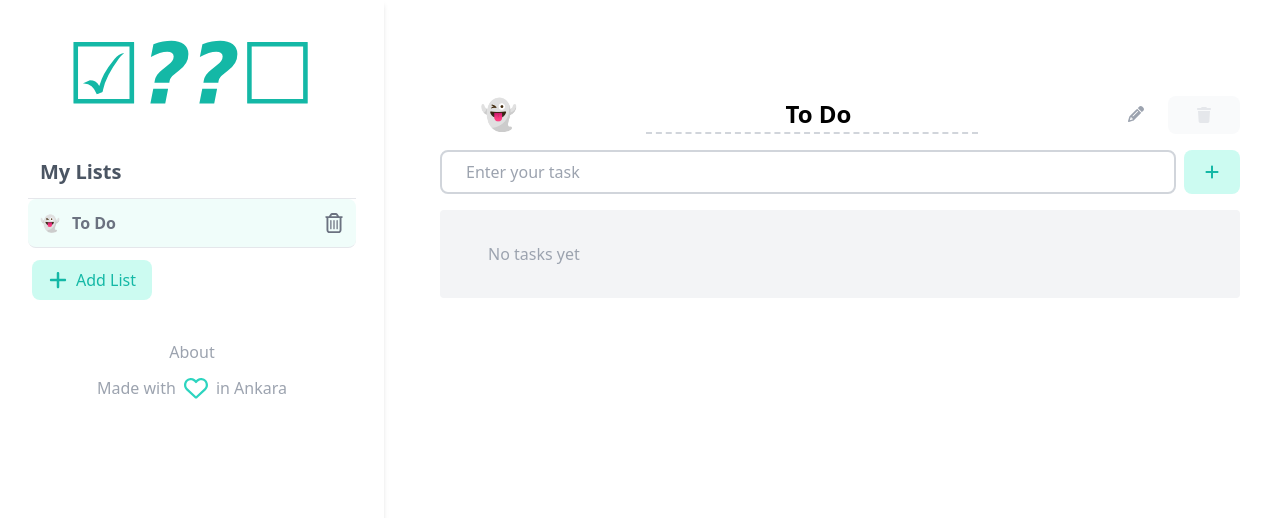
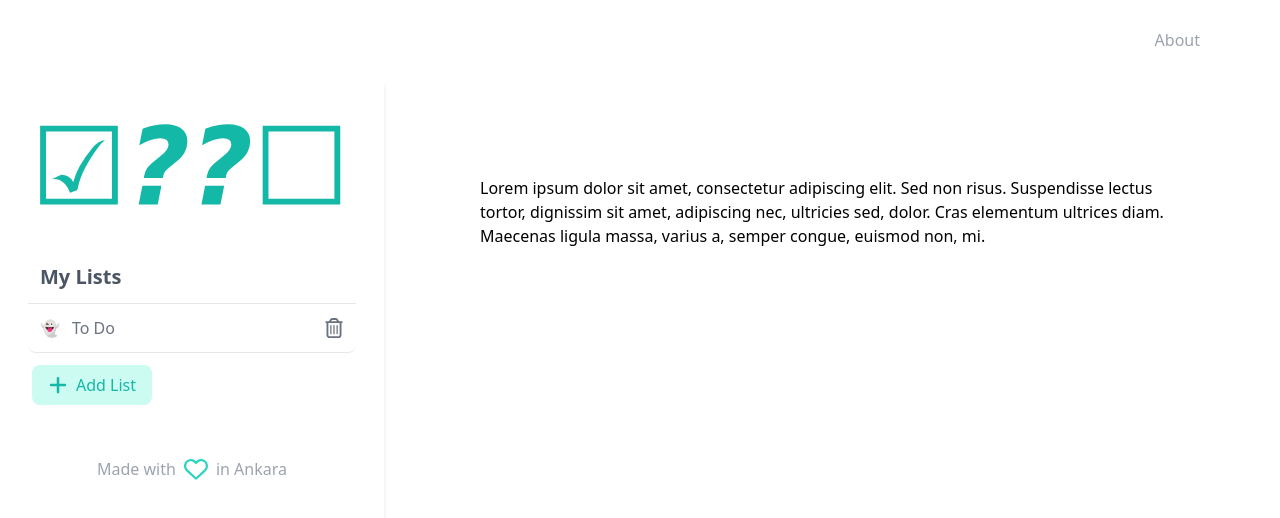
Before and after one commit to berkziya/project-todo-frontend, a React (Vite) app: page /project-todo-frontend/about in a window 1280 px wide. Before the commit this address led to /project-todo-frontend/0. Shown: the top 518 px of the page. Built offline with nearby package versions, Linux system fonts and the light colour scheme.

Commit message:
feat: about section

```diff
--- a/package.json
+++ b/package.json
@@ -12,10 +12,12 @@
   "dependencies": {
     "@reduxjs/toolkit": "^2.2.6",
     "autoprefixer": "^10.4.19",
+    "leaflet": "^1.9.4",
     "postcss": "^8.4.39",
     "react": "^18.3.1",
     "react-dom": "^18.3.1",
     "react-icons": "^5.2.1",
+    "react-leaflet": "^4.2.1",
     "react-redux": "^9.1.2",
     "react-router-dom": "^6.24.1",
     "tailwindcss": "^3.4.4"
--- /dev/null
+++ b/src/About.jsx
@@ -0,0 +1,35 @@
+import React from 'react';
+import CombinedUi from './shared/components/CombinedUi.jsx';
+import { MapContainer, TileLayer, Marker } from 'react-leaflet';
+
+export const About = () => {
+  return (
+    <div>
+      <CombinedUi>
+        <div className='flex flex-col justify-center space-x-0 md:space-x-10'>
+          <div className='m-10'>
+            <p>
+              Lorem ipsum dolor sit amet, consectetur adipiscing elit. Sed non
+              risus. Suspendisse lectus tortor, dignissim sit amet, adipiscing
+              nec, ultricies sed, dolor. Cras elementum ultrices diam. Maecenas
+              ligula massa, varius a, semper congue, euismod non, mi.
+            </p>
+          </div>
+          <div className='m-10'>
+            {/* <MapContainer
+              center={[39.88862264135726, 32.79667159698546]}
+              zoom={13}
+              scrollWheelZoom={false}
+            >
+              <TileLayer
+                attribution='&copy; <a href="https://www.openstreetmap.org/copyright">OpenStreetMap</a> contributors'
+                url='https://{s}.tile.openstreetmap.org/{z}/{x}/{y}.png'
+              />
+              <Marker position={[39.88862264135726, 32.79667159698546]} />
+            </MapContainer> */}
+          </div>
+        </div>
+      </CombinedUi>
+    </div>
+  );
+};
--- a/src/App.jsx
+++ b/src/App.jsx
@@ -3,17 +3,10 @@ import { useEffect } from 'react';
 import { useSelector, useDispatch } from 'react-redux';
 
 import Todo from './features/todo/Todo';
-import {
-  closeTrash,
-  createList,
-  setActiveList,
-} from './features/todo/todoSlice';
-import TrashPopup from './features/todo/components/Trash/TrashPopup';
-import Lists from './features/todo/components/Lists/Lists';
-import Footer from './shared/components/Footer';
-import EmojiSelector from './features/todo/components/EmojiSelector';
+import { createList, setActiveList } from './features/todo/todoSlice';
 import { useParams, useNavigate } from 'react-router-dom';
 import { randomString } from './shared/utils/misc';
+import CombinedUi from './shared/components/CombinedUi';
 
 const App = () => {
   const todoState = useSelector((state) => state.todo);
@@ -34,41 +27,9 @@ const App = () => {
   }, [dispatch, listId, todoState.lists]);
 
   return (
-    <div className='flex flex-col'>
-      <div className='flex flex-col-reverse md:flex-row'>
-        <div className='p-4 md:mr-4 md:min-w-80 md:max-w-96 shadow-md basis-1/3 min-h-screen'>
-          <div className='m-3'>
-            <img
-              src='logo.svg'
-              className='mb-0 md:mb-10 max-w-64 mx-auto invisible h-0 md:visible md:h-auto'
-              alt='logo'
-            />
-            <Lists />
-            <Footer />
-          </div>
-        </div>
-        <div className='basis-3/4 flex-col'>
-          <img
-            src='logo.svg'
-            className='mb-0 md:mb-10 max-w-64 mx-auto visible h-auto md:invisible md:h-0 mt-10'
-            alt='logo'
-          />
-          <div className='p-4 mt-10 px-3 sm:px-10 transition-all'>
-            {todoState.lists[listId] ? (
-              <Todo listId={listId} />
-            ) : (
-              <div className='text-center text-xl mt-8 font-semibold text-gray-400'>
-                Select a list or create a new one ¯\_(ツ)_/¯
-              </div>
-            )}
-          </div>
-          <div className='flex-grow'></div>
-        </div>
-      </div>
-
-      <EmojiSelector />
-      <TrashPopup toClose={() => dispatch(closeTrash())} listId={listId} />
-    </div>
+    <CombinedUi>
+      {todoState.lists[listId] ? <Todo listId={listId} /> : null}
+    </CombinedUi>
   );
 };
 
--- a/src/features/todo/components/EmojiSelector.jsx
+++ b/src/features/todo/components/EmojiSelector.jsx
@@ -7,13 +7,12 @@ const EmojiSelector = () => {
   const dispatch = useDispatch();
   if (todoState.isEmojiSelectorOpen !== true) return null;
 
+  const toClose = () => {
+    dispatch(closeEmojiSelector());
+  };
+
   return (
-    <Popup
-      toClose={() => {
-        dispatch(closeEmojiSelector());
-      }}
-      closable={true}
-    >
+    <Popup toClose={toClose}>
       <div>
         <div className='text-xl font-semibold text-gray-600 mb-3 ml-3'>
           Select an Emoji
@@ -25,7 +24,7 @@ const EmojiSelector = () => {
               key={emoji}
               onClick={() => {
                 dispatch(setEmoji({ emoji }));
-                dispatch(closeEmojiSelector());
+                toClose();
               }}
             >
               <div className='m-1'>{emoji}</div>
--- a/src/features/todo/components/Trash/TrashPopup.jsx
+++ b/src/features/todo/components/Trash/TrashPopup.jsx
@@ -1,14 +1,21 @@
-import { useSelector } from 'react-redux';
+import { useSelector, useDispatch } from 'react-redux';
 import Popup from '../../../../shared/components/Popup';
 import Trash from './Trash';
+import { closeTrash } from '../../todoSlice';
 
-const TrashPopup = ({ toClose, listId }) => {
+const TrashPopup = () => {
   const todoState = useSelector((state) => state.todo);
+  const dispatch = useDispatch();
+
   if (todoState.isTrashOpen !== true) return null;
+
+  const toClose = () => {
+    dispatch(closeTrash());
+  };
 
   return (
     <Popup toClose={toClose}>
-      <Trash toClose={toClose} listId={listId} />
+      <Trash toClose={toClose} />
     </Popup>
   );
 };
--- a/src/features/todo/todoSlice.js
+++ b/src/features/todo/todoSlice.js
@@ -99,9 +99,9 @@ export const todoSlice = createSlice({
         return task;
       }).sort((a, b) => {
         if (a.status === 'done' && b.status === 'done') {
-          return b.completedDate - a.completedDate; // Sort done tasks by completedDate descending
+          return b.completedDate - a.completedDate;
         }
-        return a.status === 'pending' ? -1 : 1; // Pending tasks first
+        return a.status === 'pending' ? -1 : 1;
       });
     },
     openTrash: (state) => {
@@ -142,8 +142,8 @@ export const todoSlice = createSlice({
       }
     },
     setEmoji: (state, action) => {
-      const { emoji } = action.payload;
-      state.lists[state.activeList].emoji = emoji;
+      const { emoji, listId } = action.payload;
+      state.lists[listId].emoji = emoji;
     },
     openEmojiSelector: (state) => {
       state.isEmojiSelectorOpen = true;
@@ -151,18 +151,6 @@ export const todoSlice = createSlice({
     closeEmojiSelector: (state) => {
       state.isEmojiSelectorOpen = false;
     },
-    openAboutPopup: (state) => {
-      state.isAboutPopupOpen = true;
-    },
-    closeAboutPopup: (state) => {
-      state.isAboutPopupOpen = false;
-    },
-    openContactPopup: (state) => {
-      state.isContactPopupOpen = true;
-    },
-    closeContactPopup: (state) => {
-      state.isContactPopupOpen = false;
-    }
   }
 });
 
@@ -183,9 +171,5 @@ export const {
   setEmoji,
   openEmojiSelector,
   closeEmojiSelector,
-  openAboutPopup,
-  closeAboutPopup,
-  openContactPopup,
-  closeContactPopup
 } = todoSlice.actions;
 export default todoSlice.reducer;
--- a/src/main.jsx
+++ b/src/main.jsx
@@ -5,6 +5,7 @@ import store from './store';
 import { Provider } from 'react-redux';
 
 import App from './App';
+import { About } from './About';
 import { BrowserRouter, Routes, Route } from 'react-router-dom';
 
 const container = document.getElementById('root');
@@ -16,6 +17,7 @@ root.render(
       <Routes>
         <Route path='/project-todo-frontend/' element={<App />} />
         <Route path='/project-todo-frontend/:listId' element={<App />} />
+        <Route path='/project-todo-frontend/about' element={<About />} />
       </Routes>
     </BrowserRouter>
   </Provider>,
--- a/src/shared/components/AboutPopup.jsx
+++ /dev/null
@@ -1,24 +0,0 @@
-import Popup from './Popup';
-import { useDispatch, useSelector } from 'react-redux';
-import { closeAboutPopup } from '../../features/todo/todoSlice';
-
-export const AboutPopup = () => {
-  const todoState = useSelector((state) => state.todo);
-  const dispatch = useDispatch();
-
-  if (!todoState.isAboutPopupOpen) {
-    return null;
-  }
-
-  return (
-    <Popup
-      toClose={() => {
-        dispatch(closeAboutPopup());
-      }}
-    >
-      <div className='flex flex-col items-center'>
-        <h2 className='text-3xl font-semibold'>About</h2>
-      </div>
-    </Popup>
-  );
-};
--- /dev/null
+++ b/src/shared/components/CombinedUi.jsx
@@ -0,0 +1,62 @@
+import React from 'react';
+import { useSelector, useDispatch } from 'react-redux';
+import { useNavigate } from 'react-router-dom';
+import Lists from '../../features/todo/components/Lists/Lists';
+import Footer from './Footer';
+import EmojiSelector from '../../features/todo/components/EmojiSelector';
+import TrashPopup from '../../features/todo/components/Trash/TrashPopup';
+import Header from './Header';
+
+const CombinedUi = ({ children }) => {
+  const todoState = useSelector((state) => state.todo);
+  let navigate = useNavigate();
+
+  return (
+    <div className='flex flex-col'>
+      <Header />
+      <div className='flex flex-col-reverse md:flex-row'>
+        <div className='p-4 md:mr-4 md:min-w-80 md:max-w-96 shadow-md basis-1/3 min-h-screen'>
+          <div className='m-3'>
+            <button
+              className='mb-0 md:mb-10 invisible h-auto md:visible md:m-auto'
+              onClick={() => {
+                navigate('/project-todo-frontend');
+              }}
+            >
+              <img
+                src={`${window.location.protocol}//${window.location.hostname}:${window.location.port}/project-todo-frontend/logo.svg`}
+                alt='logo'
+              />
+            </button>
+            <Lists />
+            <Footer />
+          </div>
+        </div>
+        <div className='basis-3/4 flex-col'>
+          <div className='flex justify-center md:hidden'>
+            <button
+              className='mb-0 max-w-64 mx-auto h-auto'
+              onClick={() => {
+                navigate('/project-todo-frontend');
+              }}
+            >
+              <img
+                src={`${window.location.protocol}//${window.location.hostname}:${window.location.port}/project-todo-frontend/logo.svg`}
+                alt='logo'
+              />
+            </button>
+          </div>
+          <div className='p-4 mt-10 px-3 sm:px-10 transition-all'>
+            {children}
+          </div>
+          <div className='flex-grow'></div>
+        </div>
+      </div>
+
+      <EmojiSelector />
+      <TrashPopup />
+    </div>
+  );
+};
+
+export default CombinedUi;
--- a/src/shared/components/Footer.jsx
+++ b/src/shared/components/Footer.jsx
@@ -1,22 +1,19 @@
 import { FaRegHeart } from 'react-icons/fa6';
-import { AboutPopup } from './AboutPopup';
 import { useDispatch } from 'react-redux';
-import { openAboutPopup } from '../../features/todo/todoSlice';
 
 const Footer = () => {
   const dispatch = useDispatch();
 
   return (
     <footer className='text-gray-400 text-center py-10'>
-      <AboutPopup />
       <div className='flex justify-center space-x-4 mb-3'>
-        <button
+        {/* <button
           onClick={() => {
-            dispatch(openAboutPopup());
+            // dispatch(openAboutPopup());
           }}
         >
           About
-        </button>
+        </button> */}
       </div>
       <p className='flex justify-center text-center'>
         Made with <FaRegHeart size={24} className='text-teal-400 mx-2' /> in
--- /dev/null
+++ b/src/shared/components/Header.jsx
@@ -0,0 +1,21 @@
+import React from 'react';
+import { useNavigate } from 'react-router-dom';
+
+const Header = () => {
+  const navigate = useNavigate();
+  return (
+    <header className='text-gray-400 py-7'>
+      <div className='flex justify-center md:justify-end mx-20'>
+        <button
+          onClick={() => {
+            navigate('/project-todo-frontend/about');
+          }}
+        >
+          About
+        </button>
+      </div>
+    </header>
+  );
+};
+
+export default Header;
```
Also changed, not shown: src/features/todo/components/Trash/Trash.jsx (+8 -4 lines), 1 other file (tests, documents, lock files or other folders).
